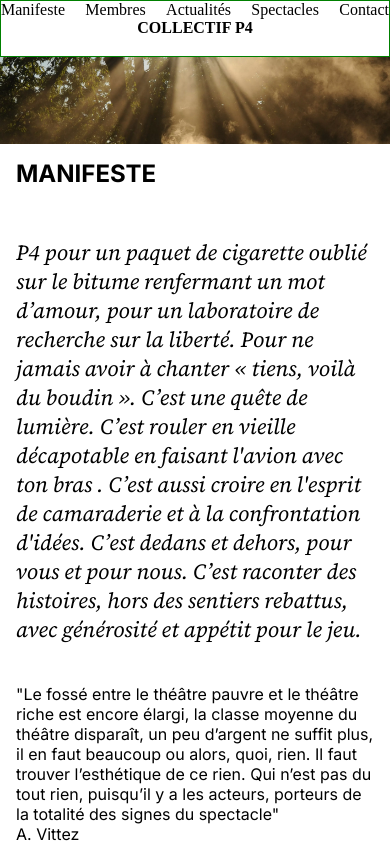
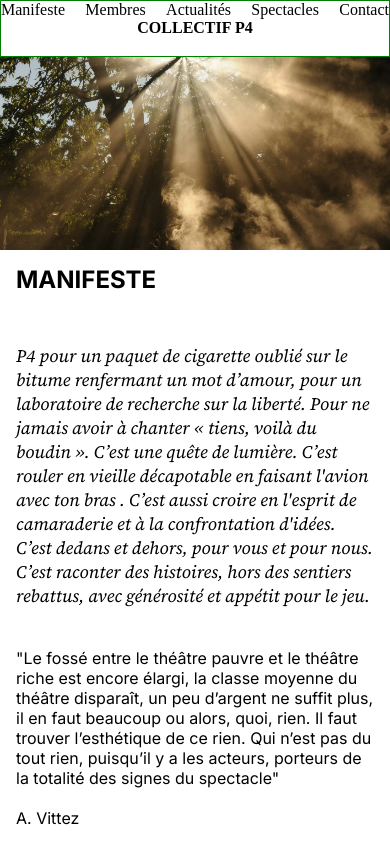
Before and after one commit to emmanuelplougoulm/nextjs-collectif-p4, a Next.js app: page /pages/manifeste in a window 390 px wide. Built offline with nearby package versions, Linux system fonts and the light colour scheme.

Commit message:
[P4]: fix manifeste page responsive

```diff
--- a/app/pages/manifeste/manifeste.module.css
+++ b/app/pages/manifeste/manifeste.module.css
@@ -17,9 +17,16 @@
   justify-content: space-between;
 }
 
+.title-container img {
+  transform: rotate(90deg);
+}
+
 .img-content {
   flex: 1.5;
   position: relative;
+}
+.img-content img {
+  position: absolute;
 }
 
 .paragraph {
@@ -33,13 +40,15 @@
 
 .quote {
   font-family: "Inter", sans-serif;
-  grid-column-start: 1;
-  grid-column-end: 7;
-  grid-row-start: 7;
-  grid-row-end: 8;
+  display: flex;
+  flex-direction: column;
+  gap: 20px;
 }
 
 @media screen and (max-width: 768px) {
+  .paragraph {
+    font-size: 1.1rem;
+  }
 }
 
 @media screen and (max-width: 480px) {
@@ -57,7 +66,7 @@
 
   .text-content {
     flex: 1;
-    padding: 0 1rem;
+    padding: 0 1rem 1rem 1rem;
   }
 
   .img-content {
--- a/app/pages/manifeste/page.tsx
+++ b/app/pages/manifeste/page.tsx
@@ -8,7 +8,7 @@ import TriangleIcon from "@/app/components/icons/triangle.svg";
 
 import manifestePic from "@/public/assets/webp/manifeste.webp";
 
-export default function Manifesto() {
+export default function Manifeste() {
   return (
     <DefaultLayout>
       <Container className={styles["page-container"]}>
```
